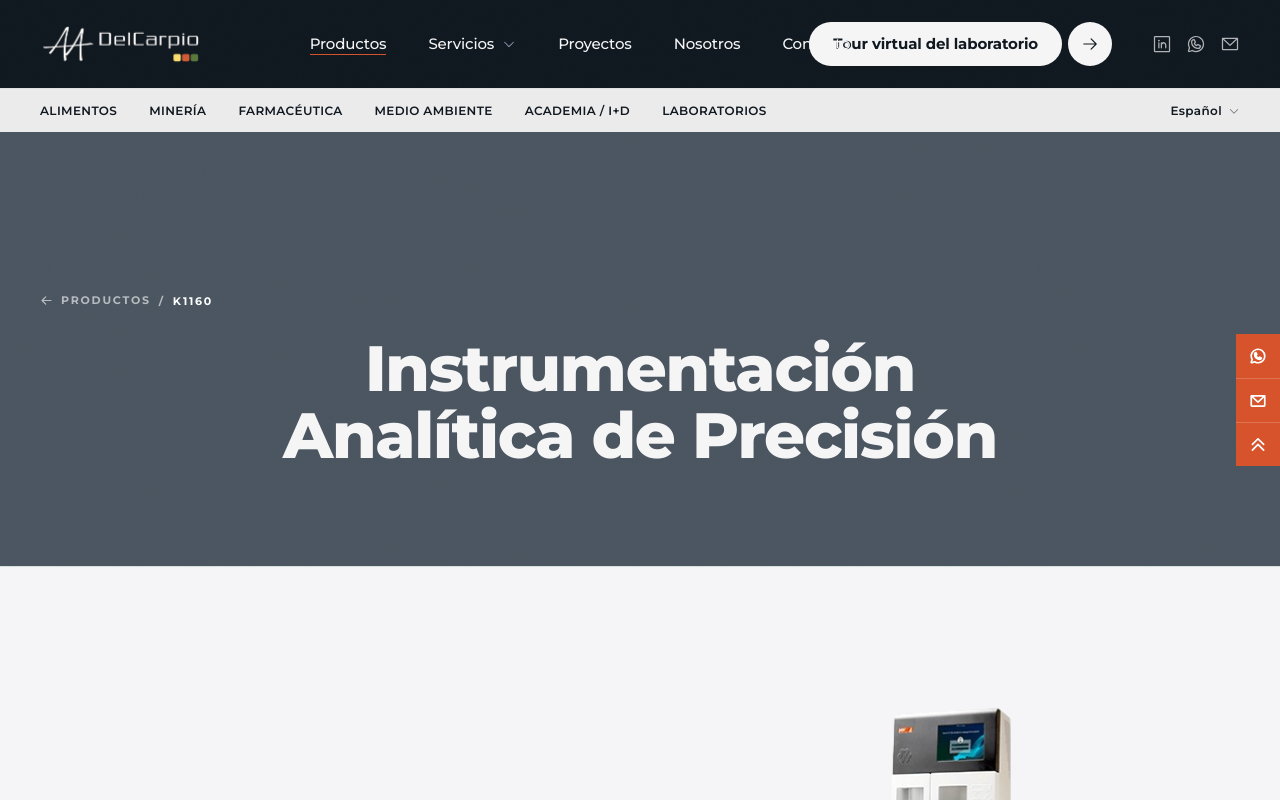
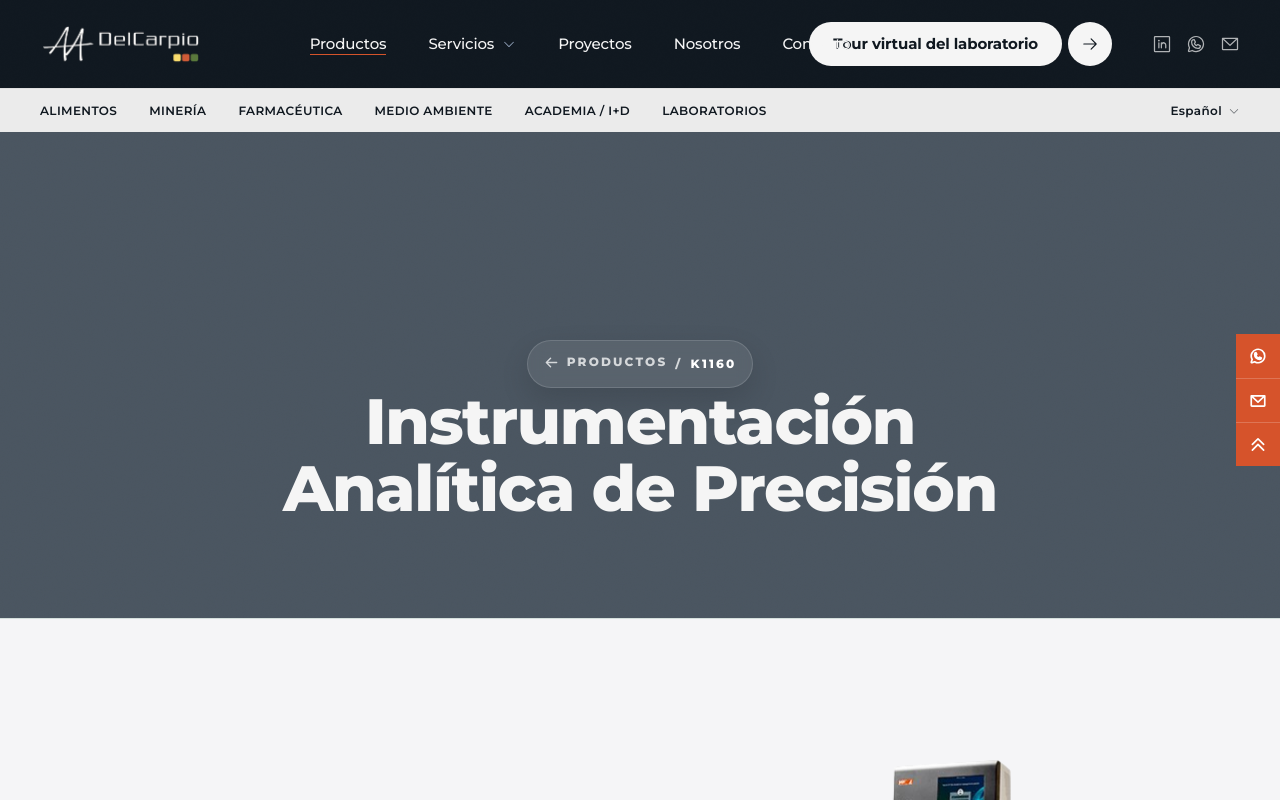
Before and after one commit to delcarpiohub/LandingPage, a Next.js app: page /productos/hanon-k1160 in a window 1280 px wide. Shown: the top 800 px of the page. Built offline with nearby package versions, Linux system fonts and the light colour scheme.

Commit message:
style: refuerza breadcrumb en hero de producto

```diff
--- a/src/app/productos/[slug]/page.tsx
+++ b/src/app/productos/[slug]/page.tsx
@@ -228,12 +228,12 @@ export default async function ProductDetailPage({
             <rect width="100%" height="100%" filter="url(#noiseFilterProductos)" />
           </svg>
 
-          <div className="relative z-10 mx-auto max-w-[1600px] px-4 sm:px-6 lg:px-10 mb-6 flex justify-start">
+          <div className="relative z-10 mx-auto mt-8 max-w-[1600px] px-4 sm:mt-10 sm:px-6 lg:mt-12 lg:px-10">
             <nav aria-label="Breadcrumb">
-              <ol className="flex min-w-0 flex-wrap items-center gap-2 text-[11px] font-bold uppercase tracking-[0.16em] text-white/60">
+              <ol className="inline-flex min-w-0 flex-wrap items-center gap-2 rounded-full border border-white/14 bg-white/8 px-4 py-3 text-[12px] font-extrabold uppercase tracking-[0.18em] text-white/75 shadow-[0_12px_30px_rgba(0,0,0,0.12)] backdrop-blur-sm">
                 <li>
                   <Link href="/productos" className="inline-flex items-center gap-2 transition-colors hover:text-white">
-                    <ArrowLeft size={13} weight="bold" />
+                    <ArrowLeft size={15} weight="bold" />
                     Productos
                   </Link>
                 </li>
```
Also changed, not shown: .agent-log/sessions.md.
